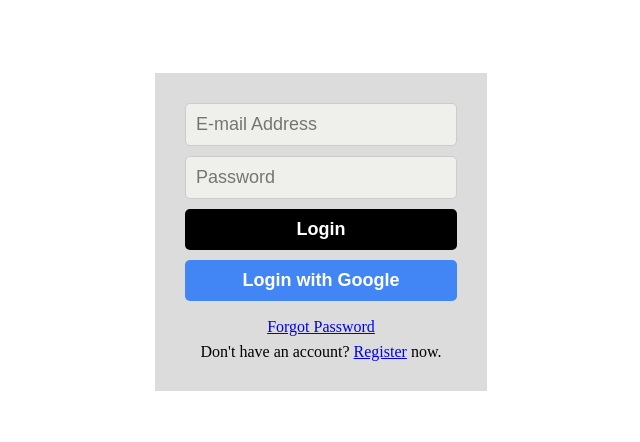
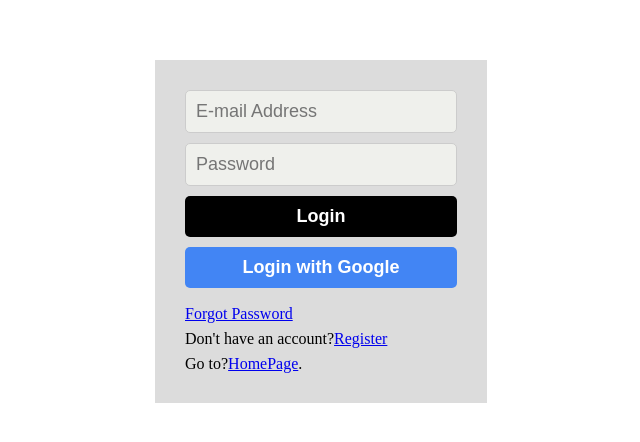
Before and after one commit to jayrambagal/auth-assingnment, a React (Create React App) app: page /login in a window 1280 px wide. Shown: the part 180-622 px from the top of the page, without its empty margins (327-967 px from the left). Built offline with nearby package versions, Linux system fonts and the light colour scheme; no server answers.

Commit message:
adding .env file

```diff
--- a/src/Components/Login/Login.css
+++ b/src/Components/Login/Login.css
@@ -31,3 +31,7 @@
   .login div {
     margin-top: 7px;
   }
+  .links{
+    display: flex;
+    justify-content: left;
+  }
--- a/src/Components/Login/Login.jsx
+++ b/src/Components/Login/Login.jsx
@@ -46,11 +46,14 @@
         <button className="login__btn login__google" onClick={signInWithGoogle}>
           Login with Google
         </button>
-        <div>
+        <div className="links">
           <Link to="/reset">Forgot Password</Link>
         </div>
-        <div>
-          Don't have an account? <Link to="/register">Register</Link> now.
+        <div className="links">
+          Don't have an account? <Link to="/register">Register</Link>
+        </div>
+        <div className="links">
+          Go to? <Link to="/">HomePage</Link>.
         </div>
       </div>
     </div>
--- a/src/Components/Register/Register.jsx
+++ b/src/Components/Register/Register.jsx
@@ -110,6 +110,9 @@
         <div>
           Already have an account? <Link to="/login">Login</Link> now.
         </div>
+        <div>
+          Go to? <Link to="/">HomePage</Link>.
+        </div>
       </div>
     </div>
   );
--- a/src/Components/firebase.js
+++ b/src/Components/firebase.js
@@ -21,13 +21,13 @@
 
 // ************ Firebase Configuration ********************************************************************
 const firebaseConfig = {
-    apiKey: "AIzaSyDBwdGTi5XW63P6g5h4SpXhj-myh40l518",
-    authDomain: "auth-effa7.firebaseapp.com",
-    projectId: "auth-effa7",
-    storageBucket: "auth-effa7.appspot.com",
-    messagingSenderId: "1075153286731",
-    appId: "1:1075153286731:web:d41771ce436fc39382ffce",
-    measurementId: "G-156VXMM1HY"
+    apiKey: process.env.apiKey,
+    authDomain:process.env.authDomain ,
+    projectId:process.env.projectId ,
+    storageBucket:process.env.storageBucket ,
+    messagingSenderId: process.env.measurementId,
+    appId:process.env.appId ,
+    measurementId:process.env.measurementId
   };
 
 const app = initializeApp(firebaseConfig);
```
Also changed, not shown: 1 other file (tests, documents, lock files or other folders).
